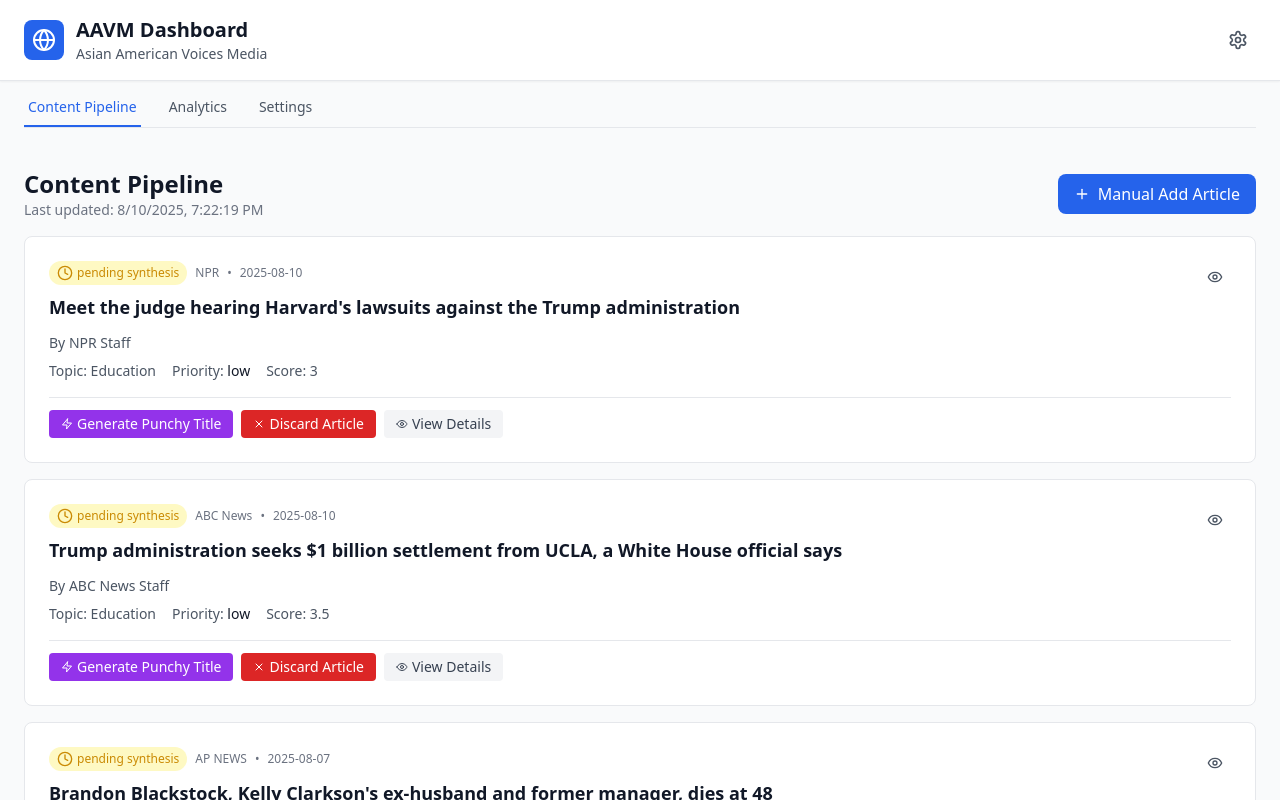
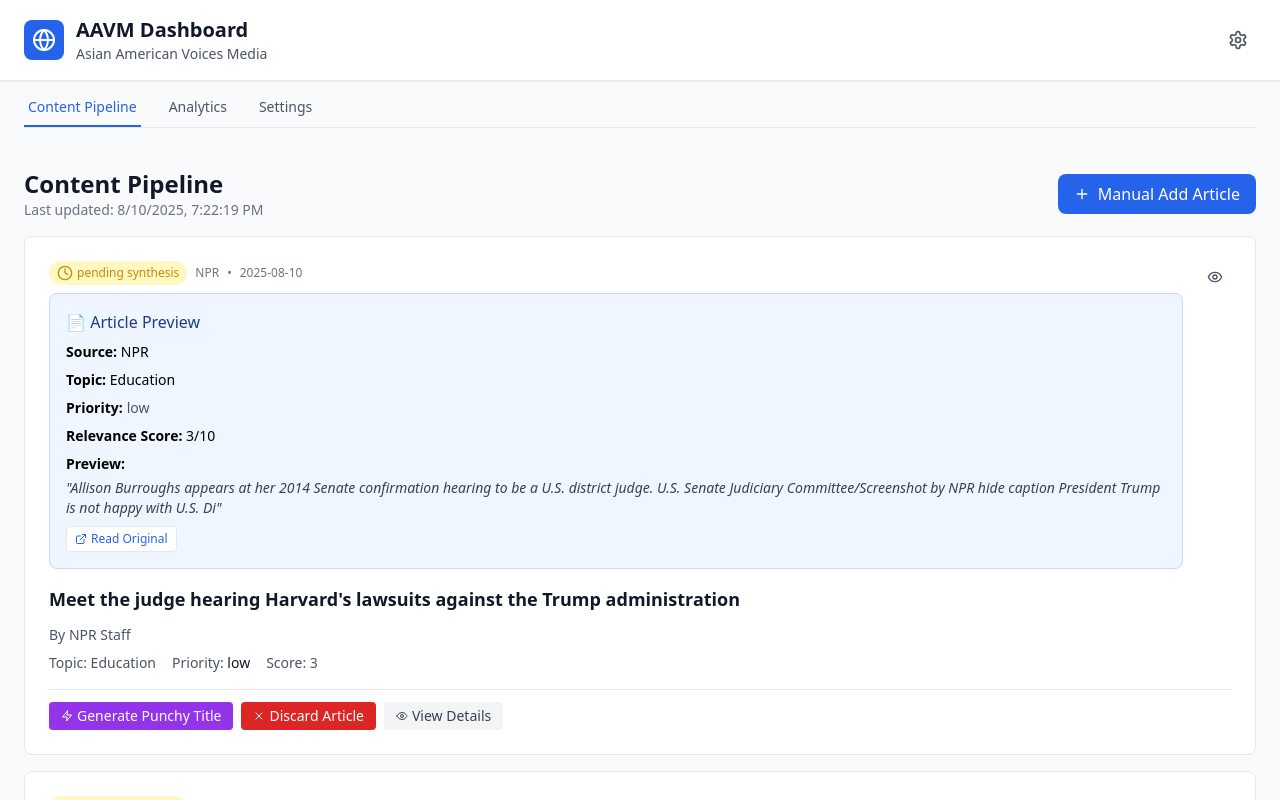
Before and after one commit to asianamericanvoices/aavm-dashboard, a Next.js app: page / in a window 1280 px wide. Shown: the top 800 px of the page. Built offline with nearby package versions, Linux system fonts and the light colour scheme.

Commit message:
Update page.js

```diff
--- a/app/page.js
+++ b/app/page.js
@@ -567,6 +567,42 @@ export default function AAVMDashboard() {
     );
   }
 
+  const ArticlePreview = ({ article }) => (
+    <div className="bg-blue-50 border border-blue-200 rounded-lg p-4 mb-4">
+      <h4 className="font-medium text-blue-900 mb-2">📄 Article Preview</h4>
+      <div className="space-y-2 text-sm">
+        <p><strong>Source:</strong> {article.source}</p>
+        <p><strong>Topic:</strong> {article.topic}</p>
+        <p><strong>Priority:</strong>
+          <span className={`ml-1 font-medium ${
+            article.priority === 'high' ? 'text-red-600' :
+            article.priority === 'medium' ? 'text-orange-600' : 'text-gray-600'
+          }`}>
+            {article.priority}
+          </span>
+        </p>
+        <p><strong>Relevance Score:</strong> {article.relevanceScore}/10</p>
+        {article.shortDescription && (
+          <div>
+            <strong>Preview:</strong>
+            <p className="text-gray-700 mt-1 italic">"{article.shortDescription}"</p>
+          </div>
+        )}
+        <div className="flex gap-2 mt-3">
+          <a
+            href={article.originalUrl}
+            target="_blank"
+            rel="noopener noreferrer"
+            className="inline-flex items-center gap-1 text-blue-600 hover:text-blue-800 text-xs bg-white px-2 py-1 rounded border"
+          >
+            <ExternalLink className="w-3 h-3" />
+            Read Original
+          </a>
+        </div>
+      </div>
+    </div>
+  );
+
   const ArticlePipeline = () => (
     <div className="space-y-4">
       <div className="flex justify-between items-center">
@@ -605,6 +641,10 @@ export default function AAVMDashboard() {
                     <span className="text-xs text-gray-500">{article.scrapedDate}</span>
                   </div>
 
+                  {/* Article Preview for pending synthesis */}
+                                    {article.status === 'pending_synthesis' && (
+                                      <ArticlePreview article={article} />
+                                    )}
                   {/* Title Section */}
                   <div className="mb-3">
                     <div className="mb-2">
```
